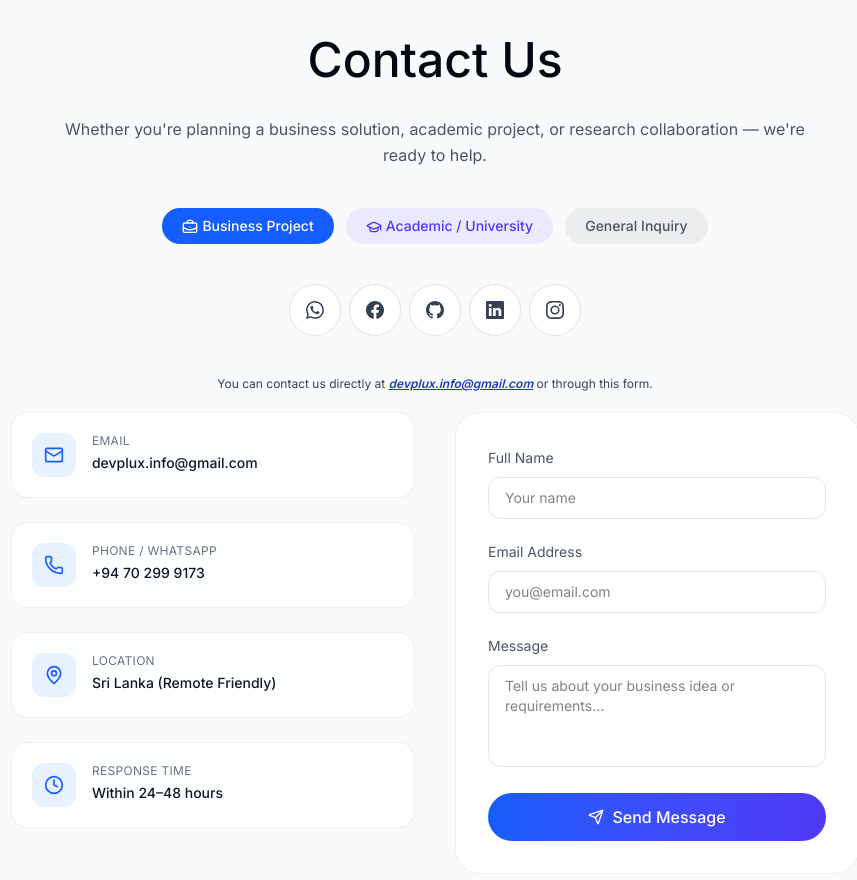
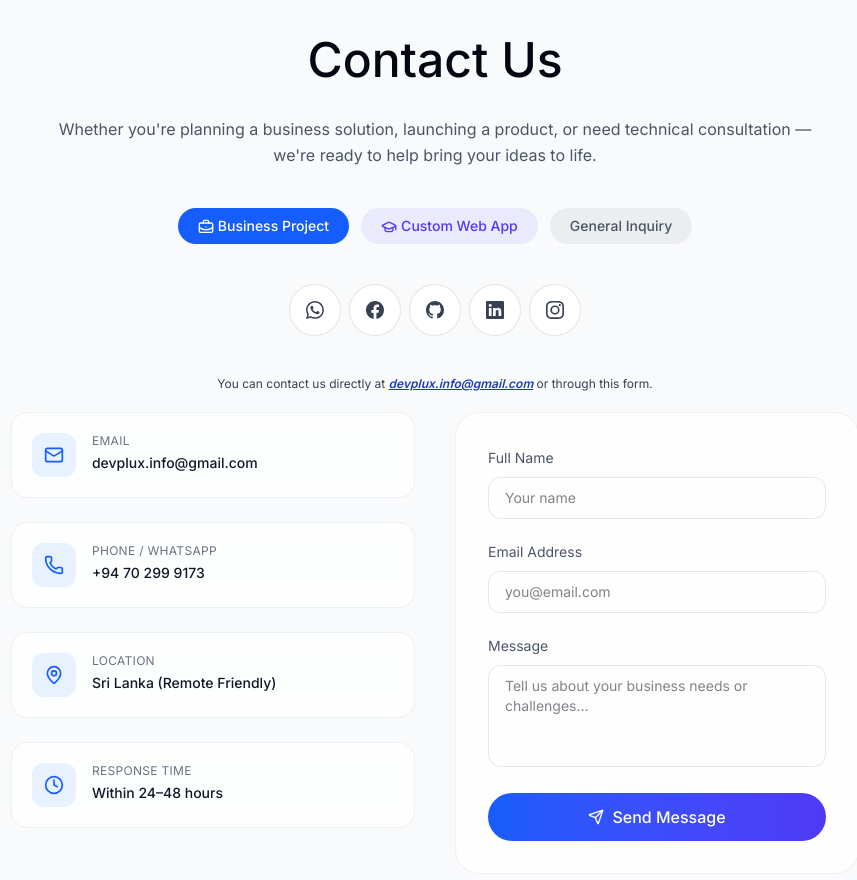
Before and after one commit to DevPlux/DevPlux-Official-Website, a Next.js app in the folder frontend/: page / in a window 1280 px wide. Shown: the part 8546-9426 px from the top of the page, without its empty margins (205-1062 px from the left). Built offline with nearby package versions, Linux system fonts and the light colour scheme; no server answers.

Commit message:
Update contact.tsx

```diff
--- a/frontend/components/contact.tsx
+++ b/frontend/components/contact.tsx
@@ -47,7 +47,7 @@ const fadeUp: Variants = {
 export default function Contact() {
   const { ref } = useSectionInView("Contact", 0.5);
   const [contactType, setContactType] = useState<
-    "Business" | "Academic" | "General"
+    "Business" | "Project" | "General"
   >("Business");
   const [isSending, setIsSending] = useState(false);
 
@@ -102,8 +102,9 @@ export default function Contact() {
         <SectionHeading>Contact Us</SectionHeading>
 
         <p className="mt-4 text-gray-600 dark:text-gray-400 leading-relaxed">
-          Whether you're planning a business solution, academic project, or
-          research collaboration — we're ready to help.
+          Whether you're planning a business solution, launching a product, or
+          need technical consultation — we're ready to help bring your ideas to
+          life.
         </p>
       </motion.div>
 
@@ -127,17 +128,17 @@ export default function Contact() {
         </button>
 
         <button
-          onClick={() => setContactType("Academic")}
+          onClick={() => setContactType("Project")}
           className={`px-5 py-2 rounded-full text-sm font-medium transition
             ${
-              contactType === "Academic"
+              contactType === "Project"
                 ? "bg-indigo-600 text-white"
                 : "bg-indigo-500/10 text-indigo-600 dark:text-indigo-400"
             } ${isSending ? "opacity-50 cursor-not-allowed" : ""}`}
           disabled={isSending}
         >
           <GraduationCap className="inline w-4 h-4 mr-1" />
-          Academic / University
+          Custom Web App
         </button>
 
         <button
@@ -365,10 +366,10 @@ export default function Contact() {
               required
               rows={4}
               placeholder={
-                contactType === "Academic"
-                  ? "Tell us about your university or research project..."
+                contactType === "Project"
+                  ? "Tell us about your product idea or project requirements..."
                   : contactType === "Business"
-                    ? "Tell us about your business idea or requirements..."
+                    ? "Tell us about your business needs or challenges..."
                     : "Write your message..."
               }
               className="mt-2 w-full rounded-xl border border-gray-300/60 dark:border-gray-700 bg-transparent px-4 py-2.5 text-sm outline-none focus:border-blue-500 resize-none disabled:opacity-50 disabled:cursor-not-allowed"
```
